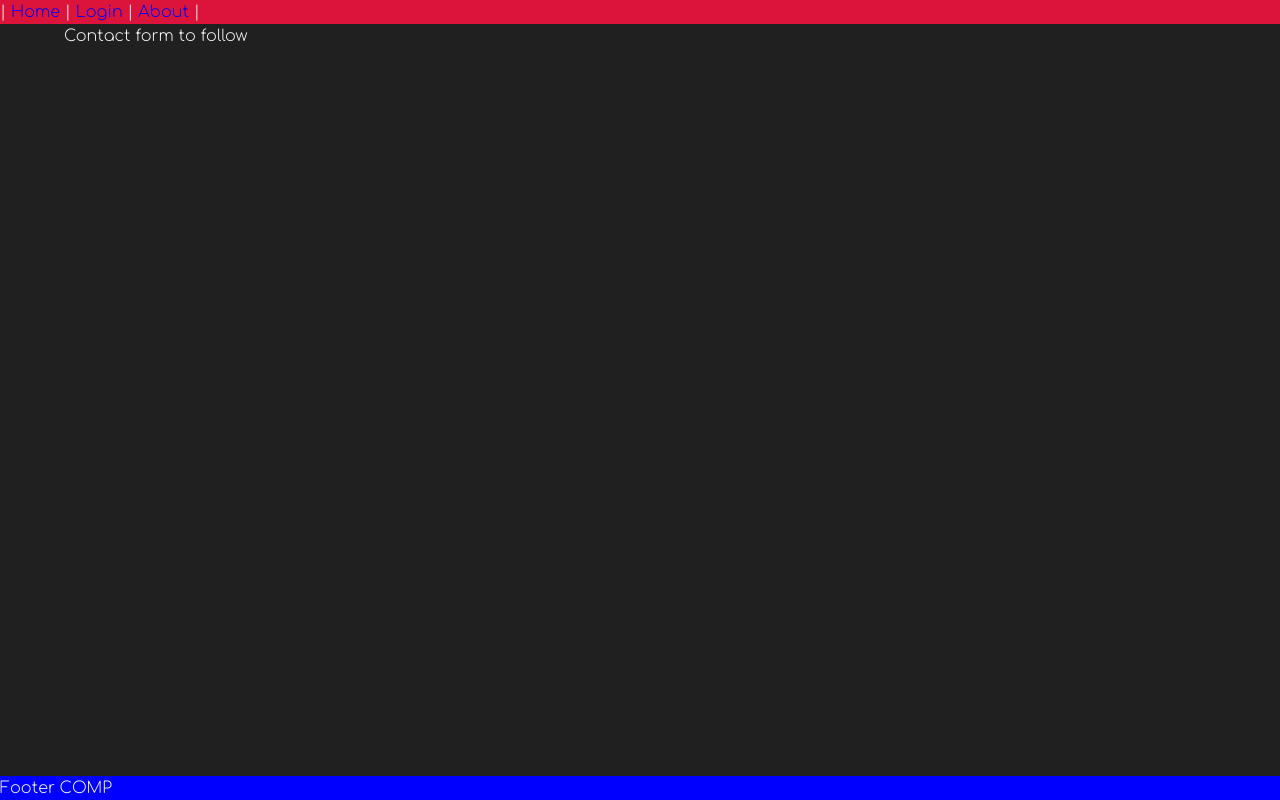
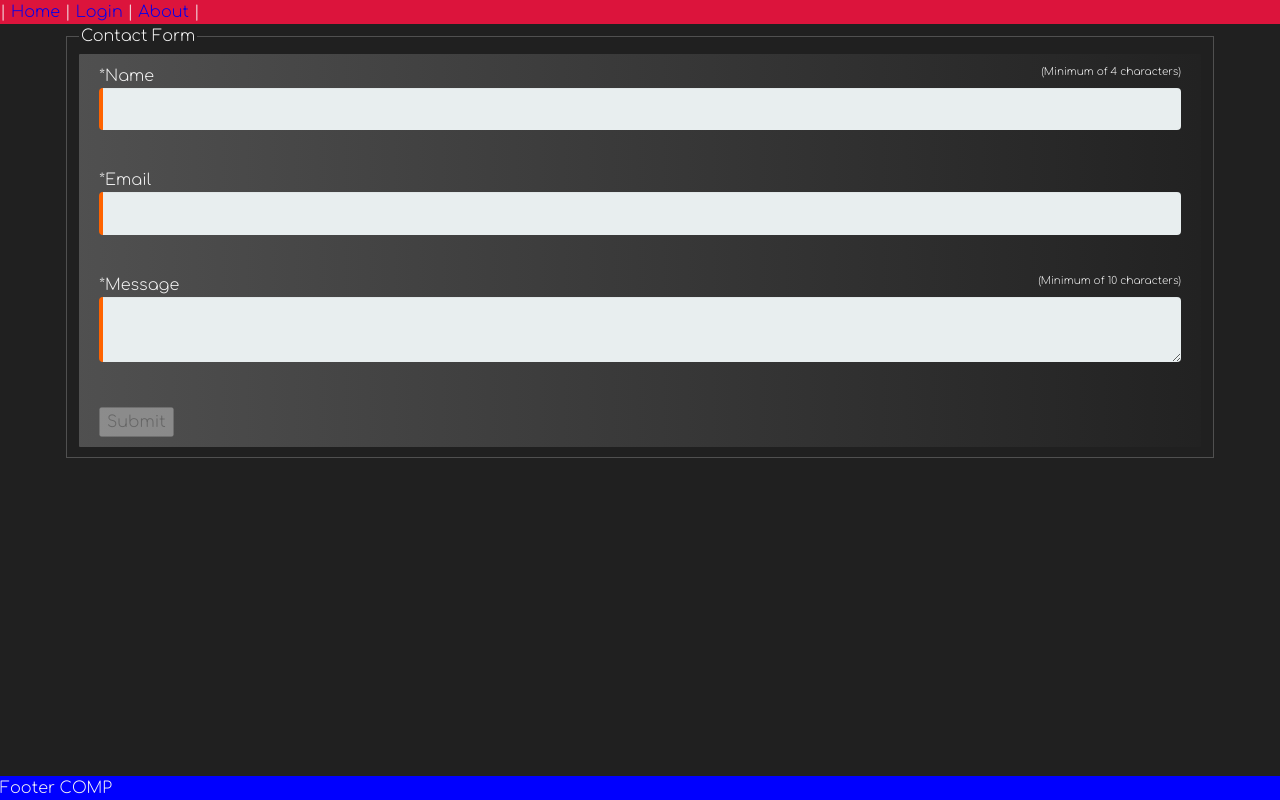
Before and after one commit to MeGallin/vue-blog, a Vue app: page /contact in a window 1280 px wide. Built offline with nearby package versions, Linux system fonts and the light colour scheme.

Commit message:
ga/contact: working with validation

```diff
--- a/src/components/ContactForm/ContactForm.css
+++ b/src/components/ContactForm/ContactForm.css
@@ -0,0 +1,7 @@
+.small-form-text {
+  font-size: 0.65em;
+}
+.spanWrapper {
+  display: flex;
+  justify-content: space-between;
+}
--- a/src/components/ContactForm/ContactForm.vue
+++ b/src/components/ContactForm/ContactForm.vue
@@ -1,9 +1,121 @@
 <template>
-  <div>Contact form to follow</div>
+  <div>
+    <fieldset class="fieldSet">
+      <legend>{{ title }}</legend>
+      <form
+        id="contactForm"
+        @submit.prevent
+        @submit="handleContact(name, email, message)"
+      >
+        <div>
+          <label for="name">
+            <span class="spanWrapper">
+              <span>*Name</span>
+              <span class="small-form-text" v-if="this.name.length <= 3">
+                (Minimum of {{ 4 - this.name.length }} characters)
+              </span>
+            </span>
+
+            <input
+              type="text"
+              name="name"
+              id="name"
+              v-model="name"
+              :class="this.name.length <= 3 ? 'invalid' : 'entered'"
+            />
+          </label>
+        </div>
+        <div>
+          <label for="email"
+            >*Email
+            <input
+              type="email"
+              name="email"
+              id="email"
+              v-model="email"
+              :class="!this.email.includes('@') ? 'invalid' : 'entered'"
+            />
+          </label>
+        </div>
+        <div>
+          <label for="message">
+            <span class="spanWrapper">
+              <span> *Message </span>
+              <span class="small-form-text" v-if="this.message.length <= 10">
+                (Minimum of {{ 10 - this.message.length }} characters)
+              </span>
+            </span>
+            <textarea
+              name="message"
+              id="message"
+              v-model="message"
+              :class="this.message.length <= 10 ? 'invalid' : 'entered'"
+            />
+          </label>
+        </div>
+
+        <div>
+          <button type="submit" :disabled="isDisabled">Submit</button>
+        </div>
+      </form>
+    </fieldset>
+    <div>
+      {{ thankYouMessage }}
+    </div>
+  </div>
 </template>
 
 <script>
-export default {};
+export default {
+  data() {
+    return {
+      title: 'Contact Form',
+      formData: {},
+      name: '',
+      email: '',
+      message: '',
+      thankYouMessage: '',
+      isDisabled: true,
+    };
+  },
+  methods: {
+    handleContact(name, email, message) {
+      const formdata = {
+        name: name,
+        email: email,
+        message: message,
+      };
+
+      console.log(formdata);
+
+      this.thankYouMessage = `Thank you ${this.name} for making contact. We will be in contact shortly.`;
+      setTimeout(() => {
+        this.thankYouMessage = ``;
+      }, 6000);
+
+      (this.name = ''), (this.email = ''), (this.message = '');
+      this.isDisabled = true;
+    },
+  },
+  watch: {
+    name(val) {
+      this.name = val;
+      if (this.message.length > 10 && this.name.length >= 3) {
+        this.isDisabled = false;
+      } else {
+        this.isDisabled = true;
+      }
+    },
+    message(val) {
+      this.message = val;
+      if (this.message.length > 10 && this.name.length >= 3) {
+        this.isDisabled = false;
+      } else {
+        this.isDisabled = true;
+      }
+    },
+  },
+};
 </script>
 
 <style scoped src="./ContactForm.css"></style>
```
Also changed, not shown: 1 other file (tests, documents, lock files or other folders).
